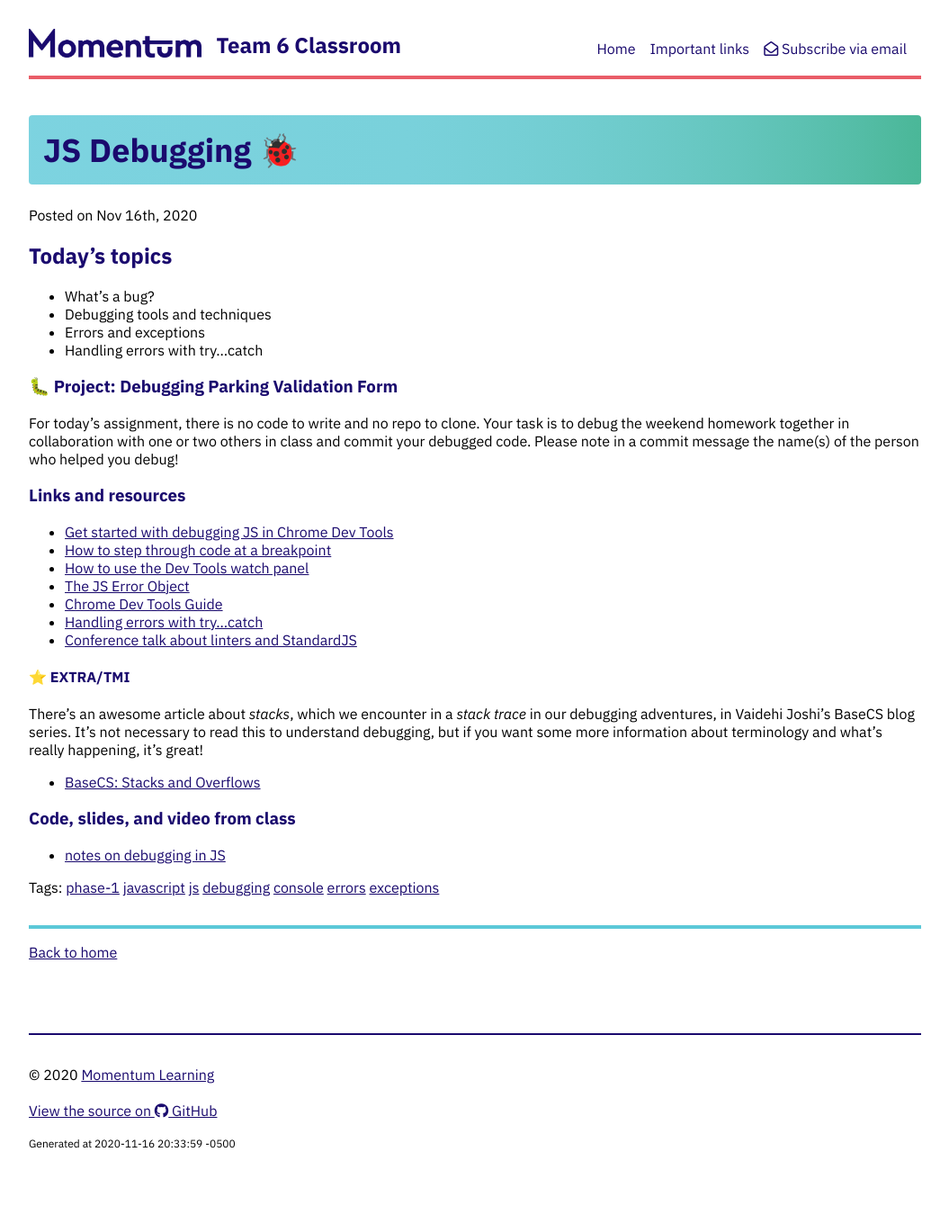
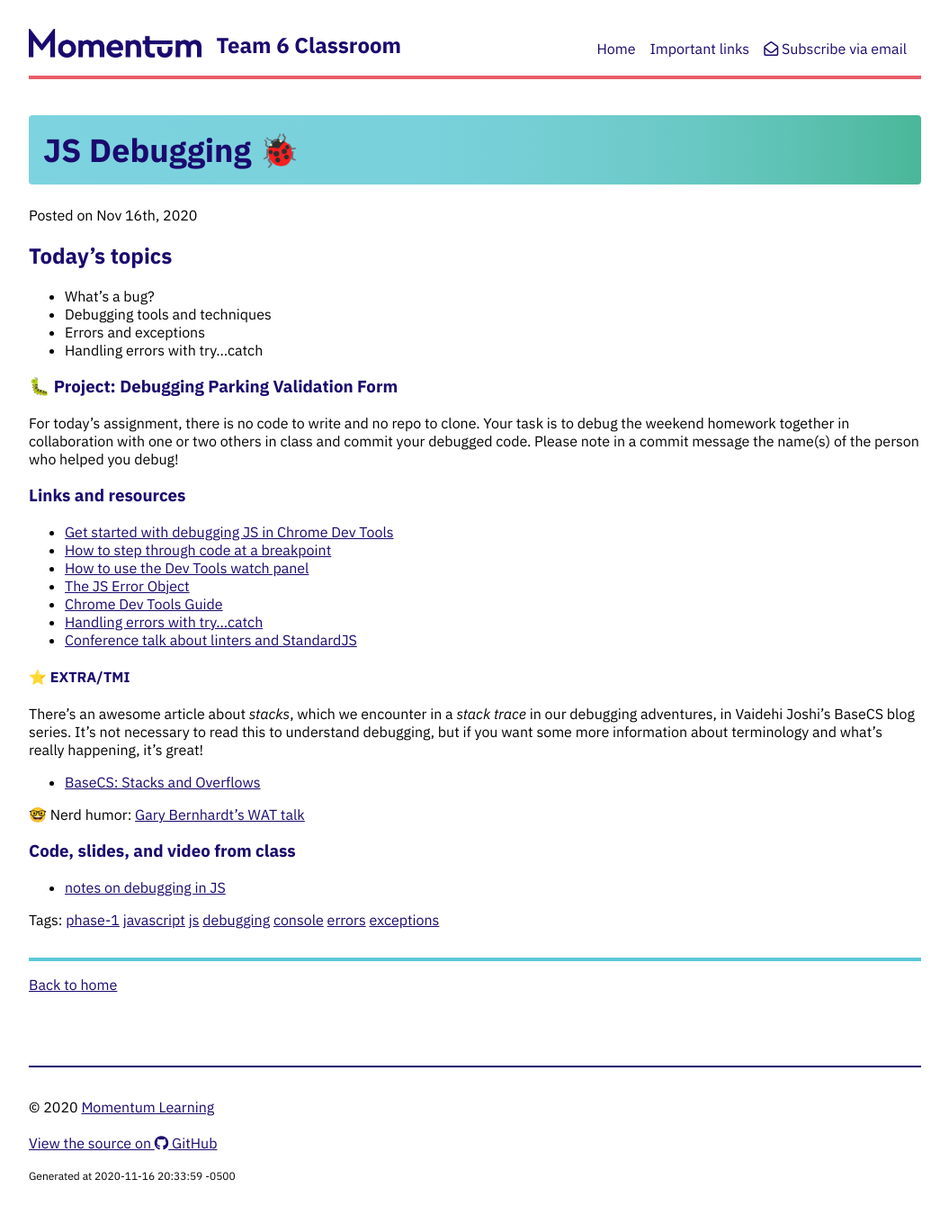
Before and after one commit to momentum-team-6/momentum-team-6.github.io, a Jekyll site: the page built from _posts/2020-11-16-js-debugging.md, in a window 1280 px wide. Shown: the whole page at 90% size, without its empty margins (112-1167 px from the left). Built offline with Jekyll 4.4.1, drawn with Linux system fonts in a browser that asks for light colours; nearby versions of some CDN libraries; before the commit the page ends 1324 px from its top, so only the background shows below that.

Commit message:
Add WAT video

```diff
--- a/_posts/2020-11-16-js-debugging.md
+++ b/_posts/2020-11-16-js-debugging.md
@@ -31,6 +31,7 @@ There's an awesome article about _stacks_, which we encounter in a _stack trace_
 
 - [BaseCS: Stacks and Overflows](https://medium.com/basecs/stacks-and-overflows-dbcf7854dc67)
 
+🤓 Nerd humor: [Gary Bernhardt's WAT talk](https://www.destroyallsoftware.com/talks/wat)
 ### Code, slides, and video from class
 
 - [notes on debugging in JS](https://github.com/momentum-team-6/notes/blob/main/debugging.md)
```
